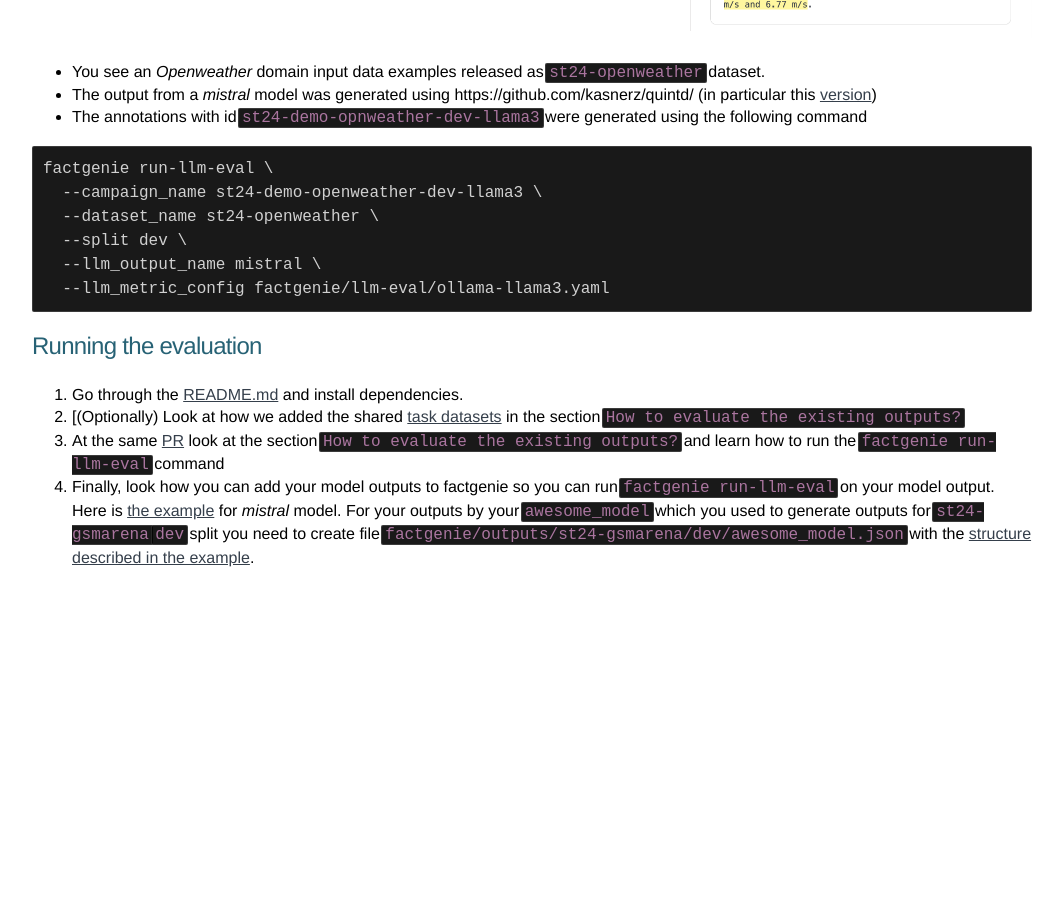
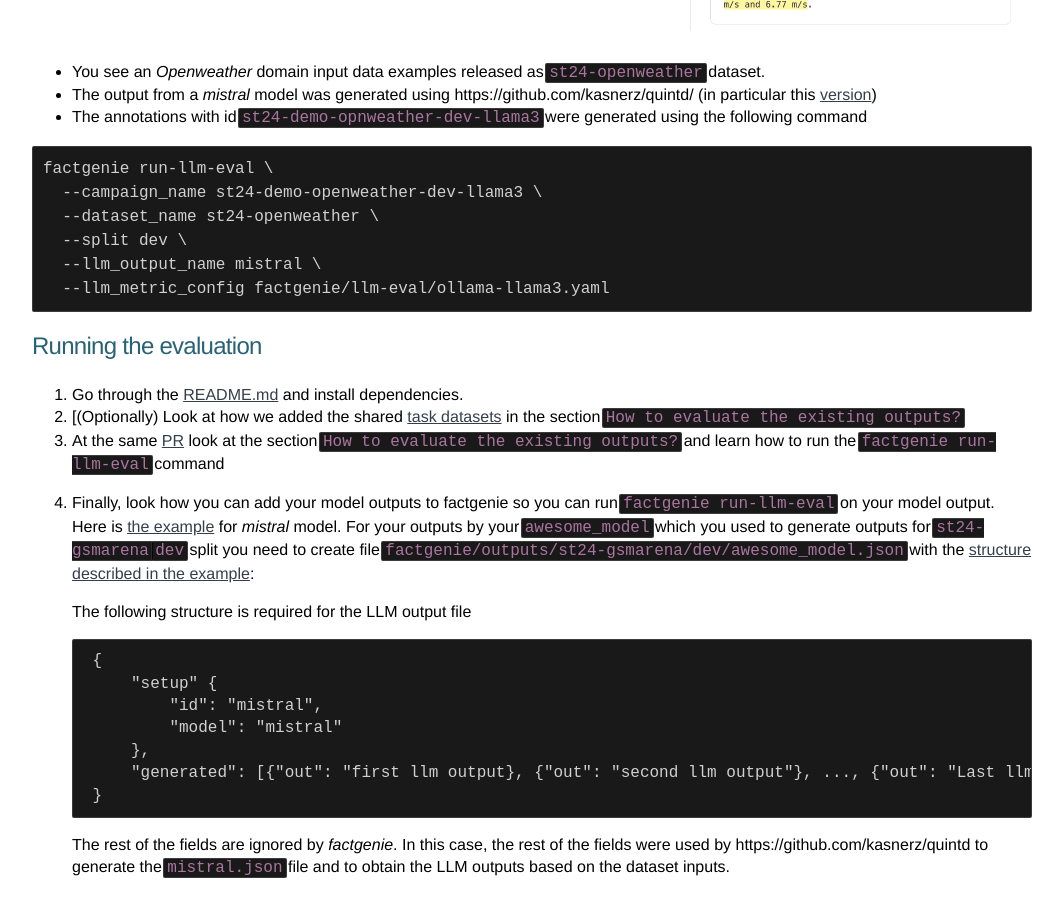
Before and after one commit to practicald2t/practicald2t.github.io, a Jekyll site: the page built from pages/shared_task_evaluation_script.md, in a window 1280 px wide and 900 px high, scrolled down 1133 px. Shown: the whole window, without its empty margins (108-1171 px from the left). Built offline with Jekyll 4.4.1, drawn with Linux system fonts in a browser that asks for light colours; before the commit the page ends 1722 px from its top, so only the background shows below that; some of the changed text lies outside the part shown.

Commit message:
add example

````diff
--- a/pages/shared_task_evaluation_script.md
+++ b/pages/shared_task_evaluation_script.md
@@ -4,7 +4,7 @@ layout: default
  <div class="forms-container">
 
  <div class="forms">
-    <img src="assets/images/github-logo.png">
+    <img src="../assets/images/github-logo.png" alt="github logo">
     <a href="https://github.com/kasnerz/factgenie/">
     <p style="font-size: large">Factgenie Toolking for Annotating and Visualizing LLM Hallucinations</p>
     </a>
@@ -25,7 +25,7 @@ layout: default
 _Before we start. Let's look at running _factgenie_ instance deployed at:
 
 <a href="https://quest.ms.mff.cuni.cz/namuddis/factgenie/browse?dataset=st24-openweather&split=dev&example_idx=0">
-    https://quest.ms.mff.cuni.cz/namuddis/factgenie/browse?dataset=st24-openweather&split=dev&example_idx=0 </br>
+    https://quest.ms.mff.cuni.cz/namuddis/factgenie/browse?dataset=st24-openweather&split=dev&example_idx=0 <br/>
     <img src="../assets/images/factgenie_eval_script/factgenie_st24_openweather_dev_llama3_annotation.png" alt="Example from deployed factgenie toolkit at the address https://quest.ms.mff.cuni.cz/namuddis/factgenie/browse?dataset=st24-openweather&split=dev&example_idx=0">
 </a>
 
@@ -49,4 +49,17 @@ factgenie run-llm-eval \
 2. [(Optionally) Look at how we added the shared [task datasets](https://github.com/kasnerz/factgenie/pull/35#issue-2384606283) in the section `How to evaluate the existing outputs?`
 3. At the same [PR](https://github.com/kasnerz/factgenie/pull/35#issue-2384606283) look at the section `How to evaluate the existing outputs?` and learn how to run the `factgenie run-llm-eval` command
 4. Finally, look how you can add your model outputs to factgenie so you can run `factgenie run-llm-eval` on your model output. Here is [the example](https://github.com/kasnerz/factgenie/pull/35/files#r1665339740) for _mistral_ model.
-    For your outputs by your `awesome_model` which you used to generate outputs for `st24-gsmarena` `dev` split you need to create file  `factgenie/outputs/st24-gsmarena/dev/awesome_model.json` with the [structure described in the example](factgenie/outputs/st24-gsmarena/dev/mistral.json).
+    For your outputs by your `awesome_model` which you used to generate outputs for `st24-gsmarena` `dev` split you need to create file  `factgenie/outputs/st24-gsmarena/dev/awesome_model.json` with the [structure described in the example](factgenie/outputs/st24-gsmarena/dev/mistral.json):
+
+    The following structure is required for the LLM output file
+
+    ```
+    {
+        "setup" {
+            "id": "mistral",
+            "model": "mistral"
+        },
+        "generated": [{"out": "first llm output}, {"out": "second llm output"}, ..., {"out": "Last llm output"}]
+    }
+    ```
+    The rest of the fields are ignored by _factgenie_. In this case, the rest of the fields were used by https://github.com/kasnerz/quintd to generate the `mistral.json` file and to obtain the LLM outputs based on the dataset inputs.
````
